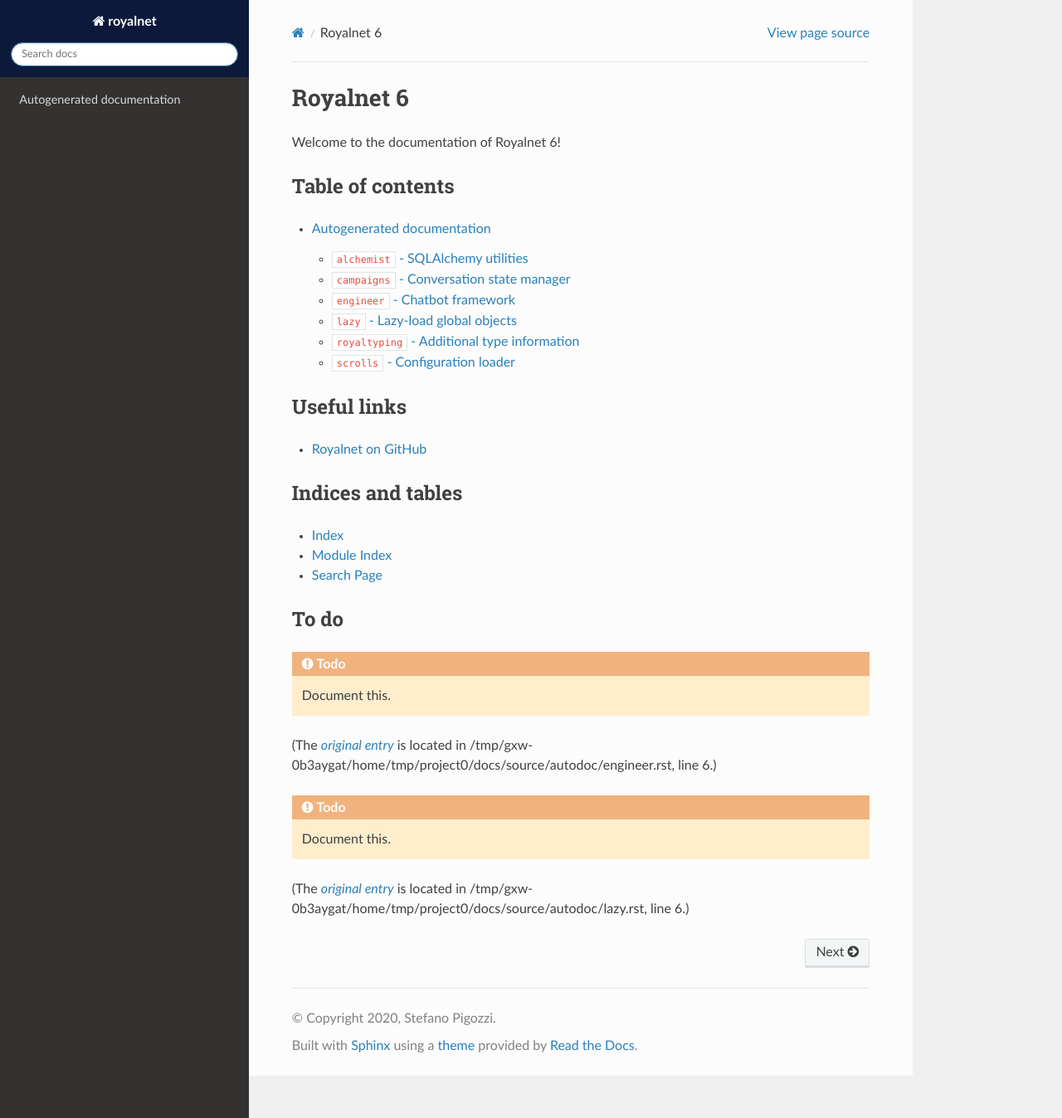
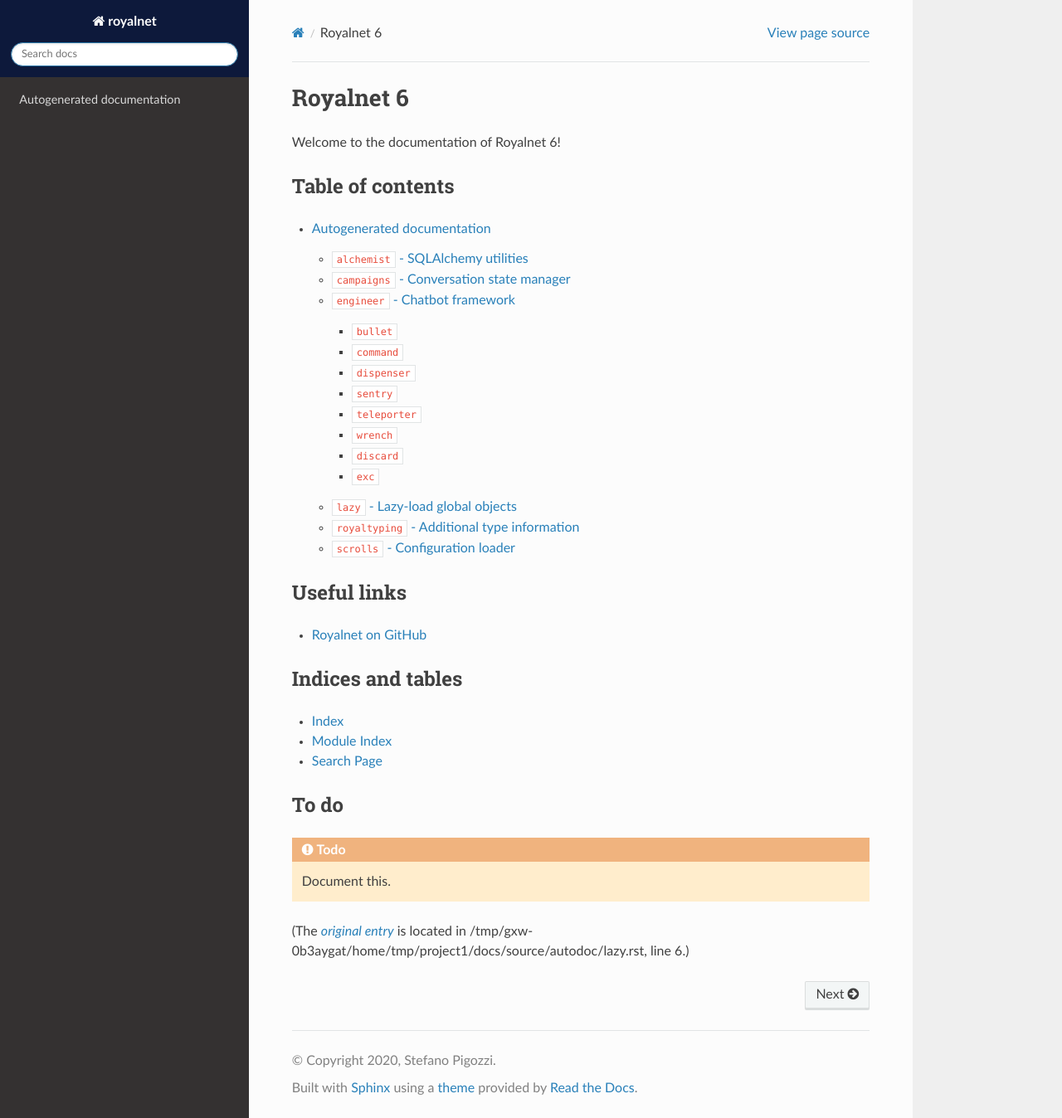
Before and after one commit to RYGhub/royalnet-6, a Sphinx documentation site: the page built from docs/source/index.rst, in a window 1280 px wide and 1348 px high. Shown: the whole window at 83% size. Built offline with Sphinx 7.4.7 and the Read the Docs theme 2.0.0, drawn with Linux system fonts in a browser that asks for light colours.

Commit message:
📔 Re-document engineer module

```diff
--- a/docs/source/autodoc/engineer.rst
+++ b/docs/source/autodoc/engineer.rst
@@ -1,6 +1,52 @@
 ``engineer`` - Chatbot framework
-==================================
+================================
 
 .. automodule:: royalnet.engineer
 
-.. todo:: Document this.
+
+``bullet``
+----------
+
+.. automodule:: royalnet.engineer.bullet
+
+
+``command``
+-----------
+
+.. automodule:: royalnet.engineer.command
+
+
+``dispenser``
+-------------
+
+.. automodule:: royalnet.engineer.dispenser
+
+
+``sentry``
+----------
+
+.. automodule:: royalnet.engineer.sentry
+
+
+``teleporter``
+--------------
+
+.. automodule:: royalnet.engineer.teleporter
+
+
+``wrench``
+----------
+
+.. automodule:: royalnet.engineer.sentry
+
+
+``discard``
+-----------
+
+.. automodule:: royalnet.engineer.discard
+
+
+``exc``
+-------
+
+.. automodule:: royalnet.engineer.exc
```
